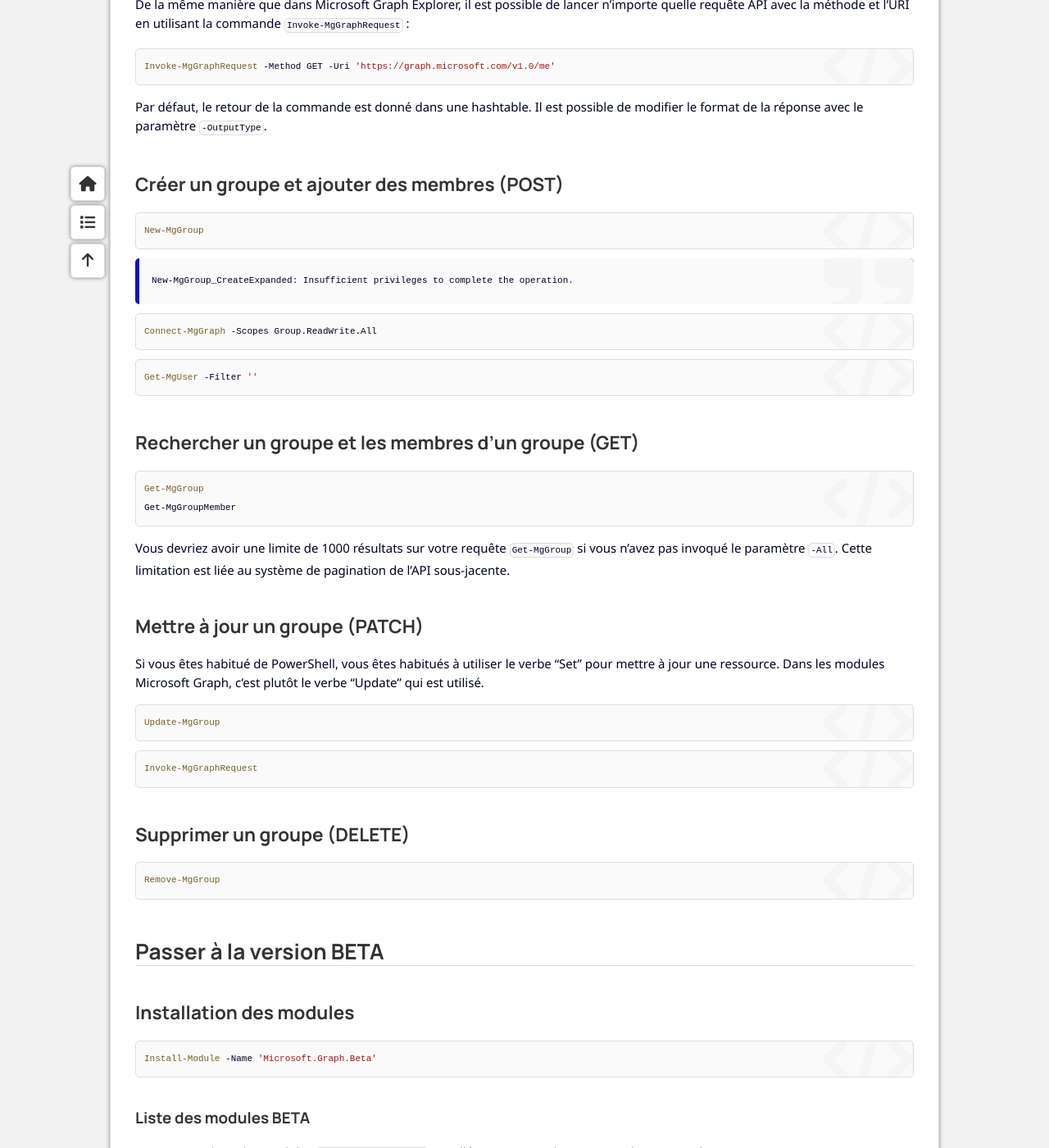
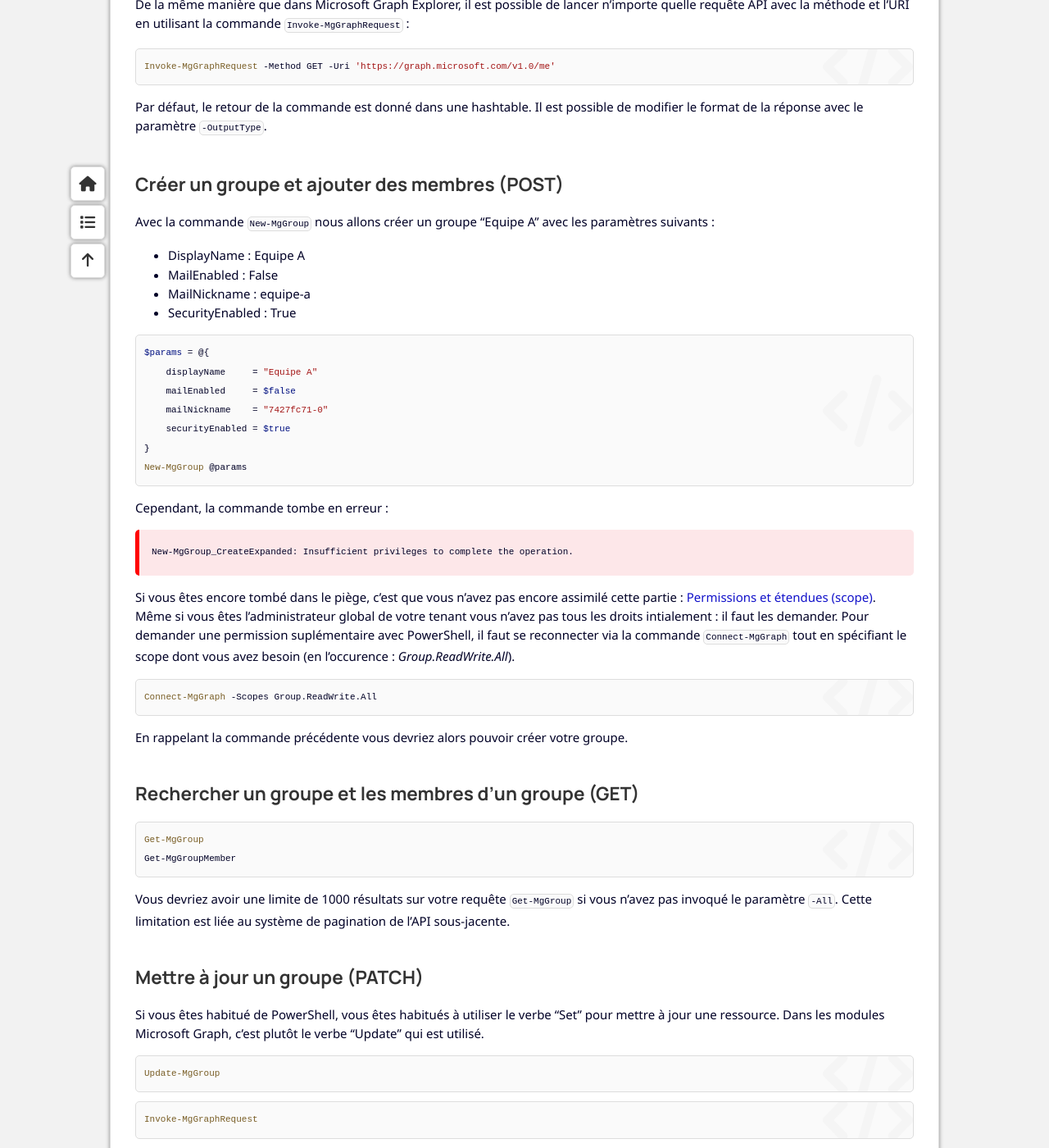
Before and after one commit to leobouard/leobouard.github.io, a Jekyll site: the page built from _posts/2023-09-17-cours-msgraph-004.md, in a window 1280 px wide and 1400 px high, scrolled down 2498 px. Shown: the whole window at 82% size. Built offline with Jekyll 4.4.1, drawn with Linux system fonts in a browser that asks for light colours; nearby versions of some CDN libraries; some web fonts are replaced.

Commit message:
Update 2023-09-17-cours-msgraph-004.md

````diff
--- a/_posts/2023-09-17-cours-msgraph-004.md
+++ b/_posts/2023-09-17-cours-msgraph-004.md
@@ -97,19 +97,39 @@ Par défaut, le retour de la commande est donné dans une hashtable. Il est poss
 
 ### Créer un groupe et ajouter des membres (POST)
 
+Avec la commande `New-MgGroup` nous allons créer un groupe "Equipe A" avec les paramètres suivants :
+
+- DisplayName : Equipe A
+- MailEnabled : False
+- MailNickname : equipe-a
+- SecurityEnabled : True
+
 ```powershell
-New-MgGroup
+$params = @{
+    displayName     = "Equipe A"
+    mailEnabled     = $false
+    mailNickname    = "7427fc71-0"
+    securityEnabled = $true
+}
+New-MgGroup @params
 ```
 
-> New-MgGroup_CreateExpanded: Insufficient privileges to complete the operation.
+Cependant, la commande tombe en erreur :
+
+<blockquote style="
+    background: var(--negative);
+    border-color: red;
+">
+  <p>New-MgGroup_CreateExpanded: Insufficient privileges to complete the operation.</p>
+</blockquote>
+
+Si vous êtes encore tombé dans le piège, c'est que vous n'avez pas encore assimilé cette partie : [Permissions et étendues (scope)](/2023/09/17/cours-msgraph-002#permissions-et-étendues-scopes). Même si vous êtes l'administrateur global de votre tenant vous n'avez pas tous les droits intialement : il faut les demander. Pour demander une permission suplémentaire avec PowerShell, il faut se reconnecter via la commande `Connect-MgGraph` tout en spécifiant le scope dont vous avez besoin (en l'occurence : *Group.ReadWrite.All*).
 
 ```powershell
 Connect-MgGraph -Scopes Group.ReadWrite.All
 ```
 
-```powershell
-Get-MgUser -Filter ''
-```
+En rappelant la commande précédente vous devriez alors pouvoir créer votre groupe.
 
 ### Rechercher un groupe et les membres d'un groupe (GET)
 
````
